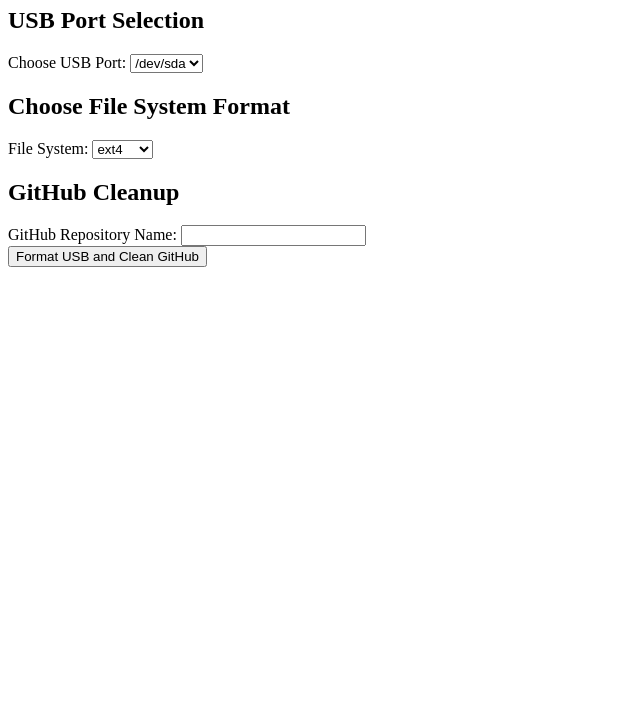
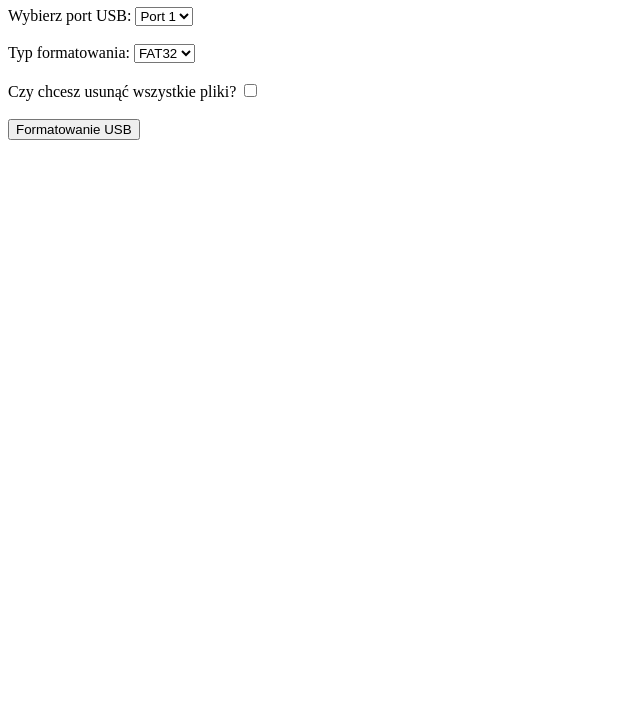
Before and after one commit to Qbaa134/Python-Hacking-Tools, a plain HTML site: page index.html in a window 1280 px wide. Shown: the part 73-800 px from the top of the page, without its empty margins (0-640 px from the left). Drawn offline with Linux system fonts and the light colour scheme.

Commit message:
Update index.html

```diff
--- a/index.html
+++ b/index.html
@@ -1,37 +1,36 @@
 <!DOCTYPE html>
-<html lang="en">
+<html lang="pl">
 <head>
     <meta charset="UTF-8">
     <meta name="viewport" content="width=device-width, initial-scale=1.0">
-    <title>USB Formatting and GitHub Cleanup</title>
+    <title>Formatowanie USB</title>
 </head>
 <body>
-    <h1>USB Formatting and GitHub Cleanup</h1>
+    <h1>Formatowanie i czyszczenie USB</h1>
+    <form action="process_format.php" method="POST">
+        <label for="usb_port">Wybierz port USB:</label>
+        <select name="usb_port" id="usb_port">
+            <option value="usb1">Port 1</option>
+            <option value="usb2">Port 2</option>
+            <option value="usb3">Port 3</option>
+            <!-- Możesz dodać więcej portów, jeśli są dostępne -->
+        </select>
+        <br><br>
 
-    <!-- Form to select USB port, file system and perform actions -->
-    <form action="process.php" method="POST">
-        <h2>USB Port Selection</h2>
-        <label for="usb_port">Choose USB Port:</label>
-        <select name="usb_port" id="usb_port">
-            <!-- Example ports, this list could be dynamically populated -->
-            <option value="/dev/sda">/dev/sda</option>
-            <option value="/dev/sdb">/dev/sdb</option>
-            <option value="/dev/sdc">/dev/sdc</option>
+        <label for="format_type">Typ formatowania:</label>
+        <select name="format_type" id="format_type">
+            <option value="FAT32">FAT32</option>
+            <option value="NTFS">NTFS</option>
+            <option value="exFAT">exFAT</option>
+            <!-- Dodaj inne typy formatowania, jeśli są dostępne -->
         </select>
+        <br><br>
 
-        <h2>Choose File System Format</h2>
-        <label for="file_system">File System:</label>
-        <select name="file_system" id="file_system">
-            <option value="ext4">ext4</option>
-            <option value="ntfs">NTFS</option>
-            <option value="fat32">FAT32</option>
-        </select>
+        <label for="clean_files">Czy chcesz usunąć wszystkie pliki?</label>
+        <input type="checkbox" name="clean_files" id="clean_files">
+        <br><br>
 
-        <h2>GitHub Cleanup</h2>
-        <label for="repo_name">GitHub Repository Name:</label>
-        <input type="text" name="repo_name" id="repo_name" required><br>
-
-        <input type="submit" name="submit" value="Format USB and Clean GitHub">
+        <input type="submit" value="Formatowanie USB">
     </form>
 </body>
 </html>
```
